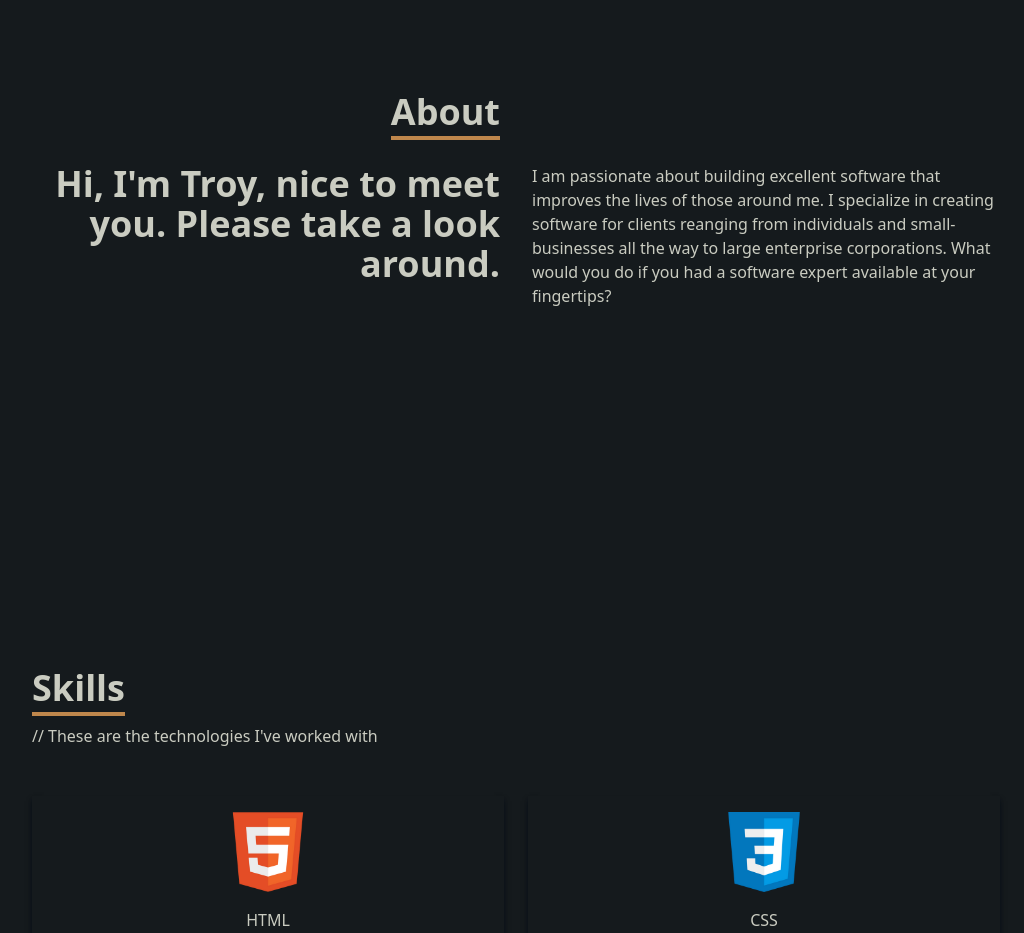
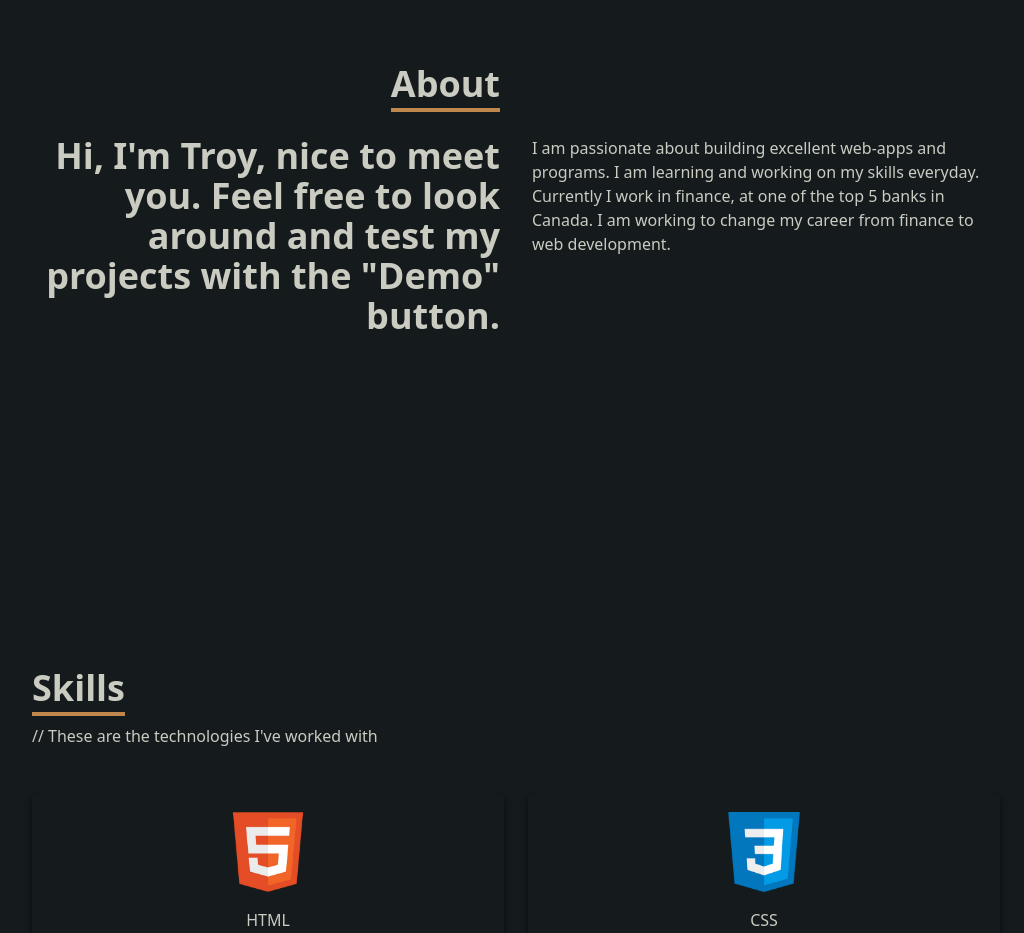
Before and after one commit to parsTroy/react-website, a React (Create React App) app: page / in a window 1280 px wide. Shown: the part 1000-1933 px from the top of the page, without its empty margins (124-1148 px from the left). Built offline with nearby package versions, Linux system fonts and the light colour scheme; the HTML template or start-up script is replaced by a standard one.

Commit message:
update about page text

```diff
--- a/src/components/About.jsx
+++ b/src/components/About.jsx
@@ -14,14 +14,14 @@ const About = () => {
           </div>
           <div className='max-w-[1000px] w-full grid sm:grid-cols-2 gap-8 px-4'>
             <div className='sm:text-right text-4xl font-bold'>
-              <p>Hi, I'm Troy, nice to meet you. Please take a look around.</p>
+              <p>Hi, I'm Troy, nice to meet you. Feel free to look around and test my projects with the "Demo" button.</p>
             </div>
             <div>
-              <p>I am passionate about building excellent software that improves
-                the lives of those around me. I specialize in creating software
-                for clients reanging from individuals and small-businesses all the
-                way to large enterprise corporations. What would you do if you had
-                a software expert available at your fingertips?</p>
+              <p>I am passionate about building excellent web-apps and programs.
+                I am learning and working on my skills everyday. Currently I work in finance,
+                at one of the top 5 banks in Canada. I am working to change my career
+                from finance to web development.
+              </p>
             </div>
           </div>
       </div>
```
